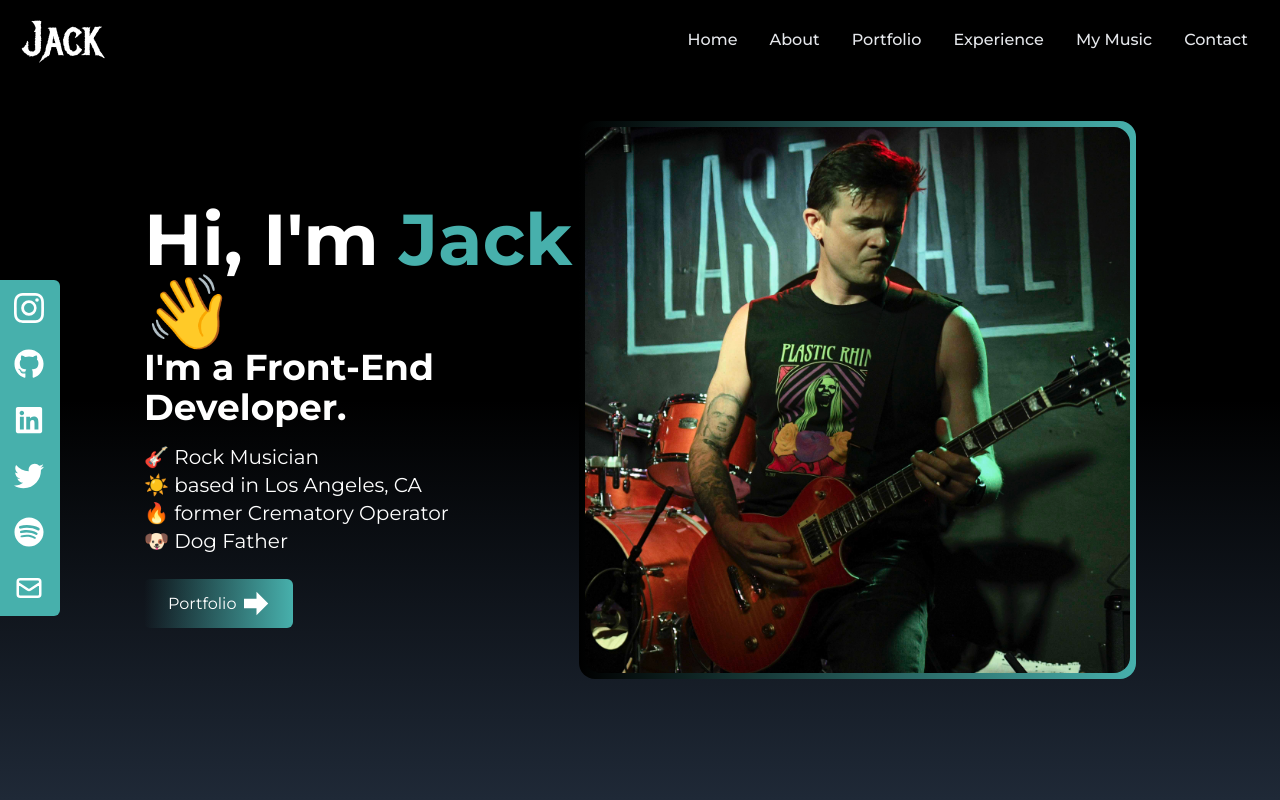
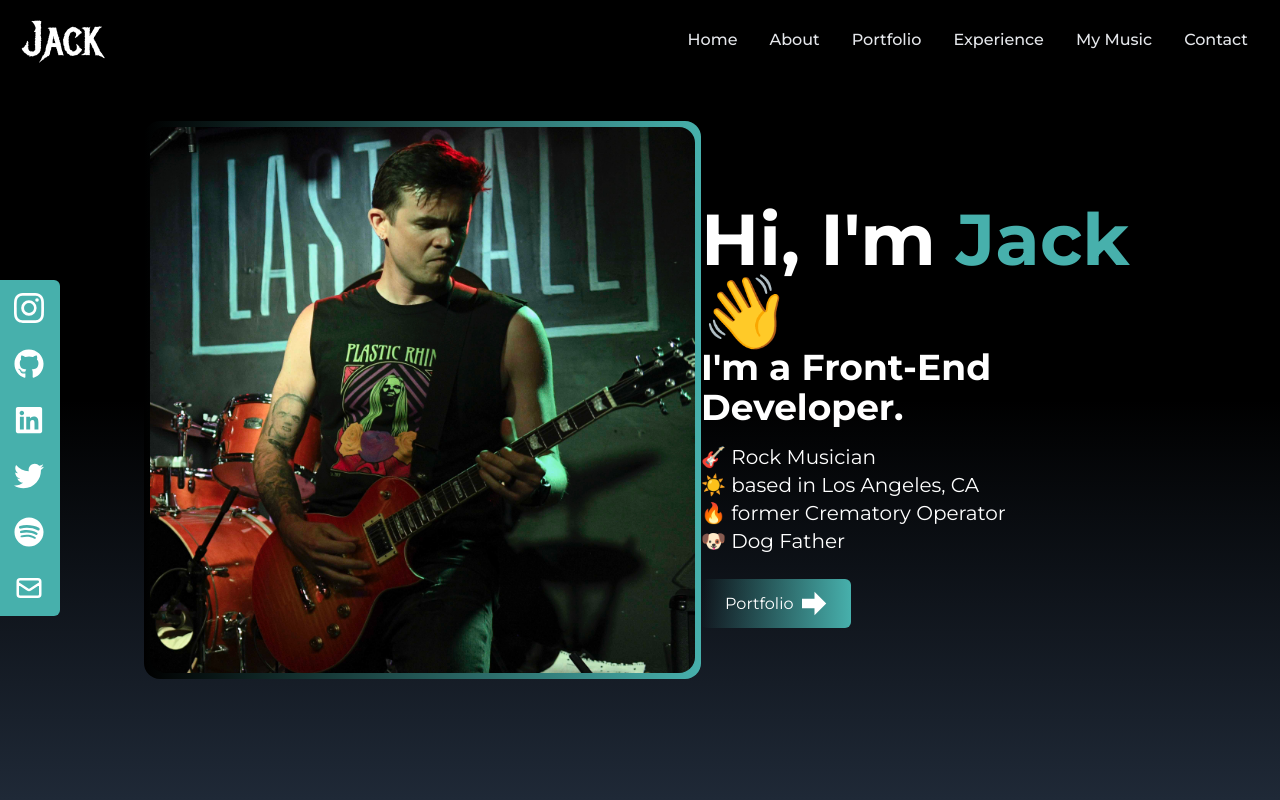
Before and after one commit to jackrobert0220/portfolio-react-tailwind, a React (Create React App) app: page / in a window 1280 px wide. Shown: the top 800 px of the page. Built offline with nearby package versions, Linux system fonts and the light colour scheme.

Commit message:
moved img left

```diff
--- a/src/components/Home.jsx
+++ b/src/components/Home.jsx
@@ -72,8 +72,17 @@ const Home = () => {
       className="h-screen w-full bg-gradient-to-b from-black via-black to-gray-800"
     >
       <div className="max-w-screen-lg mx-auto flex flex-col items-center justify-center h-full px-4 md:flex-row">
+        <div className="rounded-2xl mx-auto w-2/3 md:w-[10] mt-4 sm:mt-0 bg-gradient-to-l p-[6px] from-[#47B0AC]  to-black">
+          <div className="">
+            <img
+              src={HeroImage}
+              alt="Jack Glazer playing the guitar at a live event"
+              className="rounded-2xl"
+            />
+          </div>
+        </div>
         <div className="flex flex-col justify-center md:h-2/3">
-          <h2 className="text-4xl  pt-10 sm:text-7xl sm:mt-[3em] md:mt-0 font-bold text-white">
+          <h2 className="text-4xl  pt-10 sm:text-7xl md:mt-0 font-bold text-white">
             Hi, I'm <span className="text-[#47B0AC]">Jack</span>👋
           </h2>
           <h3 className="text-2xl sm:text-4xl font-bold text-white">
@@ -120,15 +129,6 @@ const Home = () => {
 
 
         </div>
-        <div className="rounded-2xl mx-auto w-2/3 md:w-[10] mt-4 sm:mt-0 bg-gradient-to-l p-[6px] from-[#47B0AC]  to-black">
-          <div className="">
-            <img
-              src={HeroImage}
-              alt="Jack Glazer playing the guitar at a live event"
-              className="rounded-2xl"
-            />
-          </div>
-        </div>
       </div>
     </div>
   );
```
